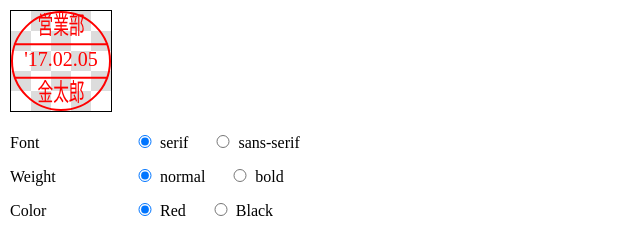
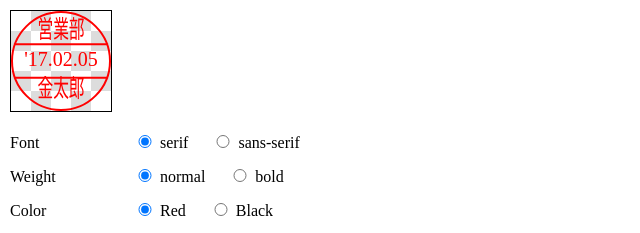
Before and after one commit to wijie/eStamp, a plain HTML site: page index.html in a window 1280 px wide. Shown: the top 233 px of the page, 0-640 px from the left. Drawn offline with Linux system fonts and the light colour scheme.

Commit message:
Update index.html

```diff
--- a/index.html
+++ b/index.html
@@ -174,17 +174,18 @@
       NAME1 = document.form1.name1.value;
       NAME2 = document.form1.name2.value;
       var r = CR - WIDTH;
-      var y = CSIZE / 3;
+      // var y = CSIZE / 3;
       var l = x * 1;
 
       ctx.fillStyle = COLOR;
       ctx.textAlign = "center";
-      ctx.textBaseline = "middle";
+      ctx.textBaseline = "bottom";
 
       // ctx.font = FontStyle + " " + FontWeight + " " + str1FontSize + " " + FontFamily; // MS Edgeで正しく表示出来ない
       ctx.font = FontWeight + " " + name1FontSize + " " + FontFamily;
       ctx.fillText(NAME1, 0, y * -1, l);
 
+      ctx.textBaseline = "top";
       // ctx.font = FontStyle + " " + FontWeight + " " + str2FontSize + " " + FontFamily;
       ctx.font = FontWeight + " " + name2FontSize + " " + FontFamily;
       ctx.fillText(NAME2, 0, y, l);
@@ -201,7 +202,7 @@
       }
 
       ctx.fillStyle = COLOR;
-      ctx.textAlign = "center";
+      // ctx.textAlign = "center";
       ctx.textBaseline = "middle";
 
       //  ctx.font = FontStyle + " " + FontWeight + " " + datefontsize + "px " + FontFamily;
```
